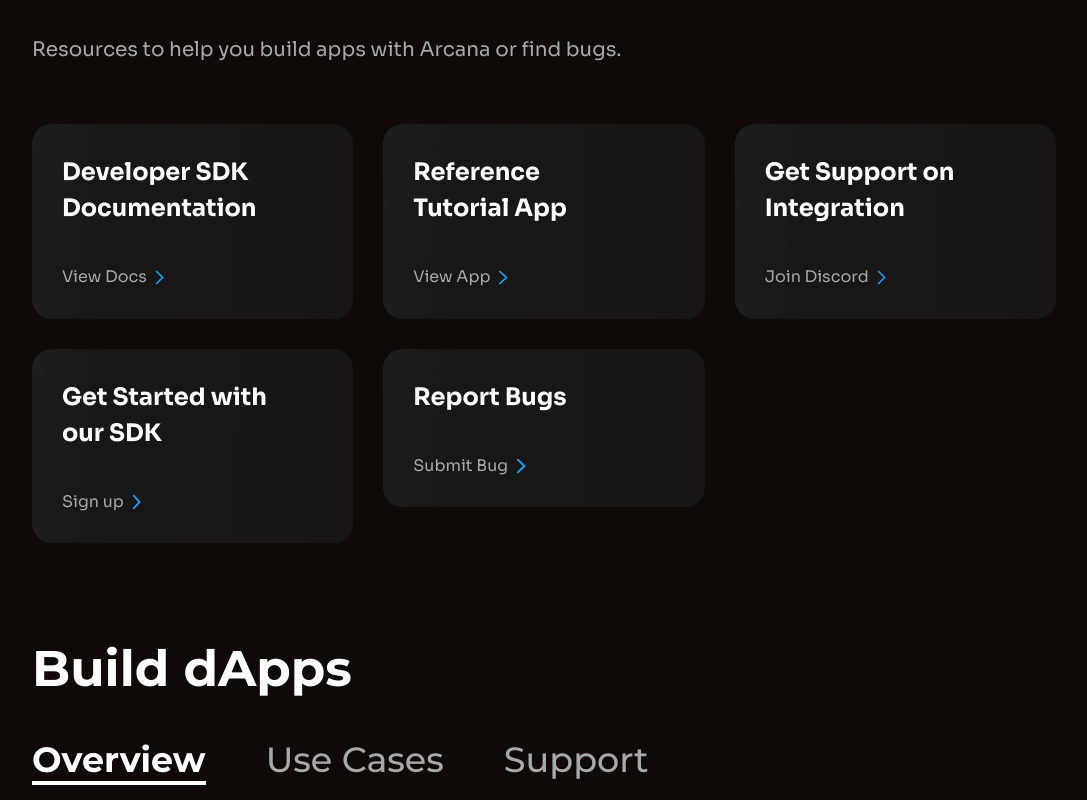
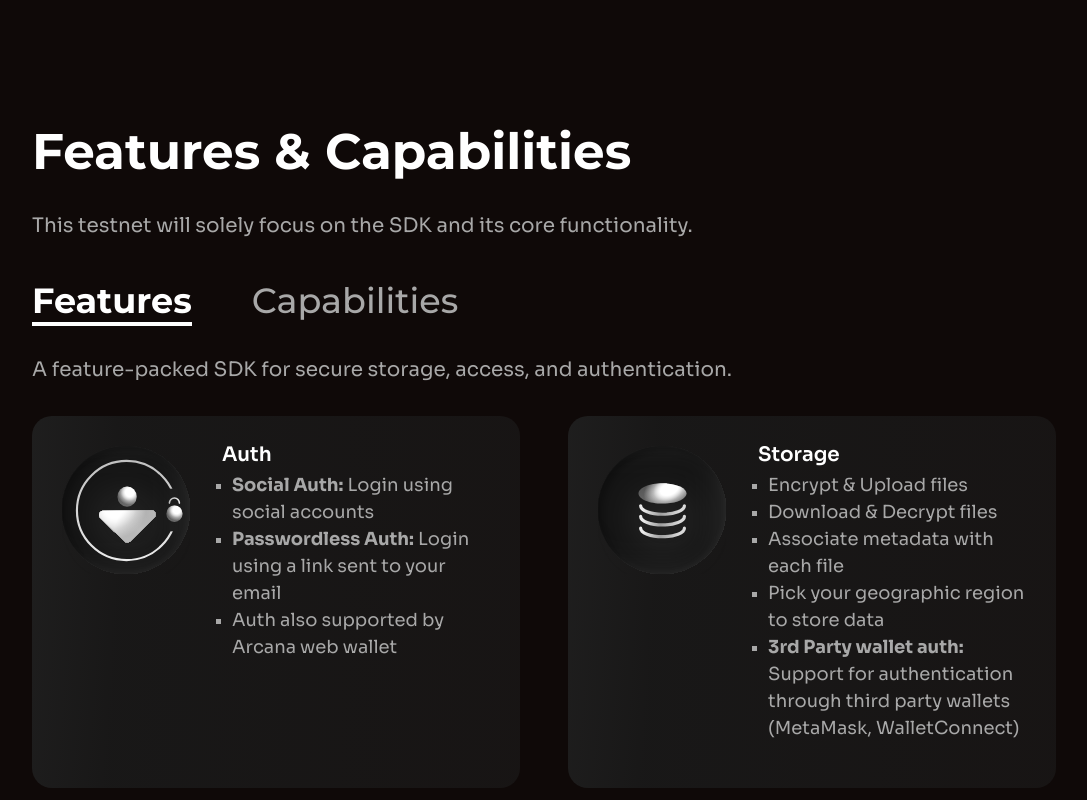
Before and after one commit to arcana-network/testnet-site, a Nuxt app: page / in a window 1280 px wide. Shown: the part 820-1620 px from the top of the page, without its empty margins (96-1183 px from the left). Built offline with nearby package versions, Linux system fonts and the light colour scheme.

Commit message:
Add TestnetFeaturesSection to main page

```diff
--- a/pages/index.vue
+++ b/pages/index.vue
@@ -3,7 +3,7 @@
     <TheHeader />
     <main>
       <HeroSection />
-      <OverviewSection />
+      <TestnetFeaturesSection />
       <GetStartedSection />
       <BuildSection />
     </main>
```
